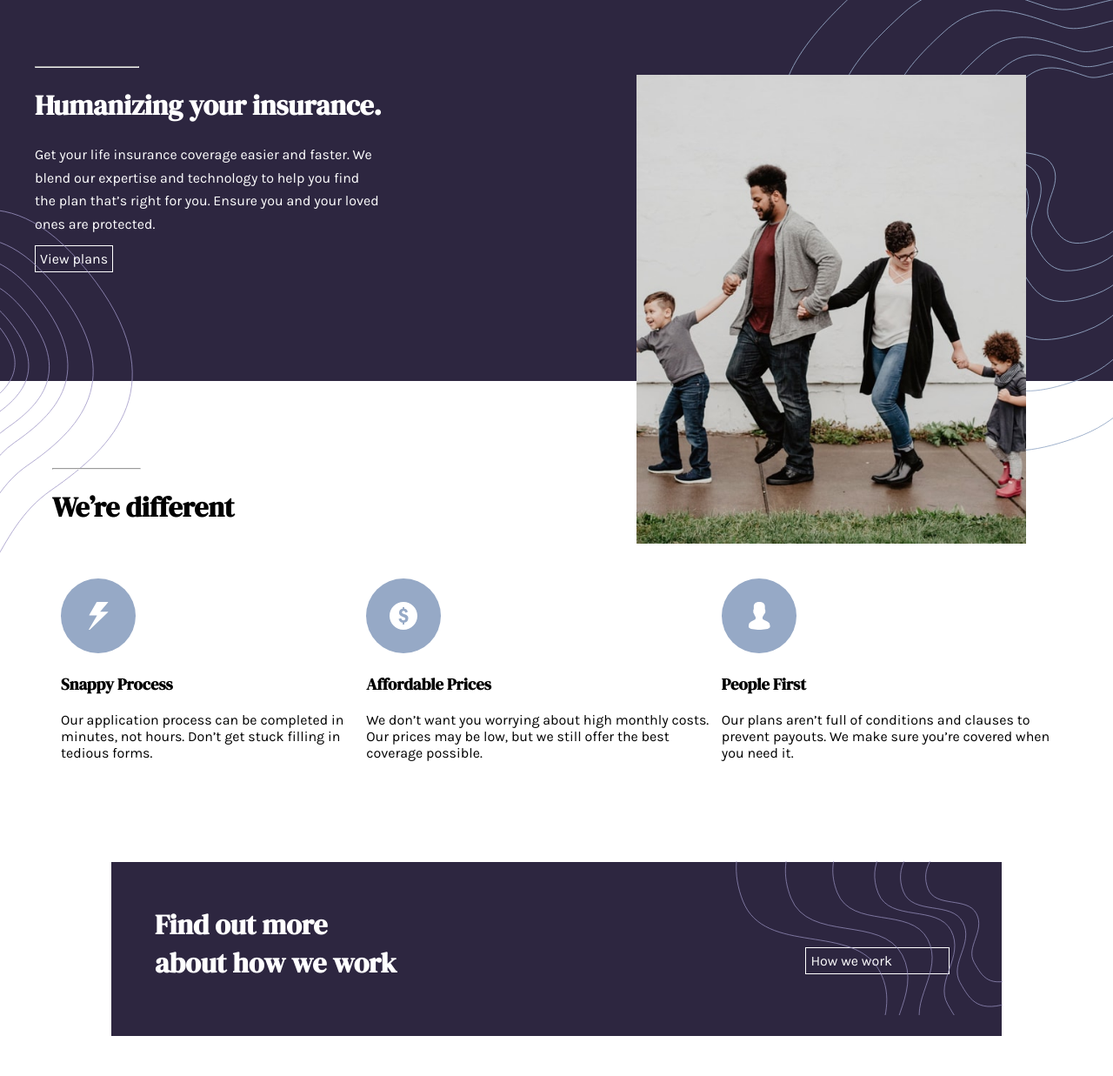
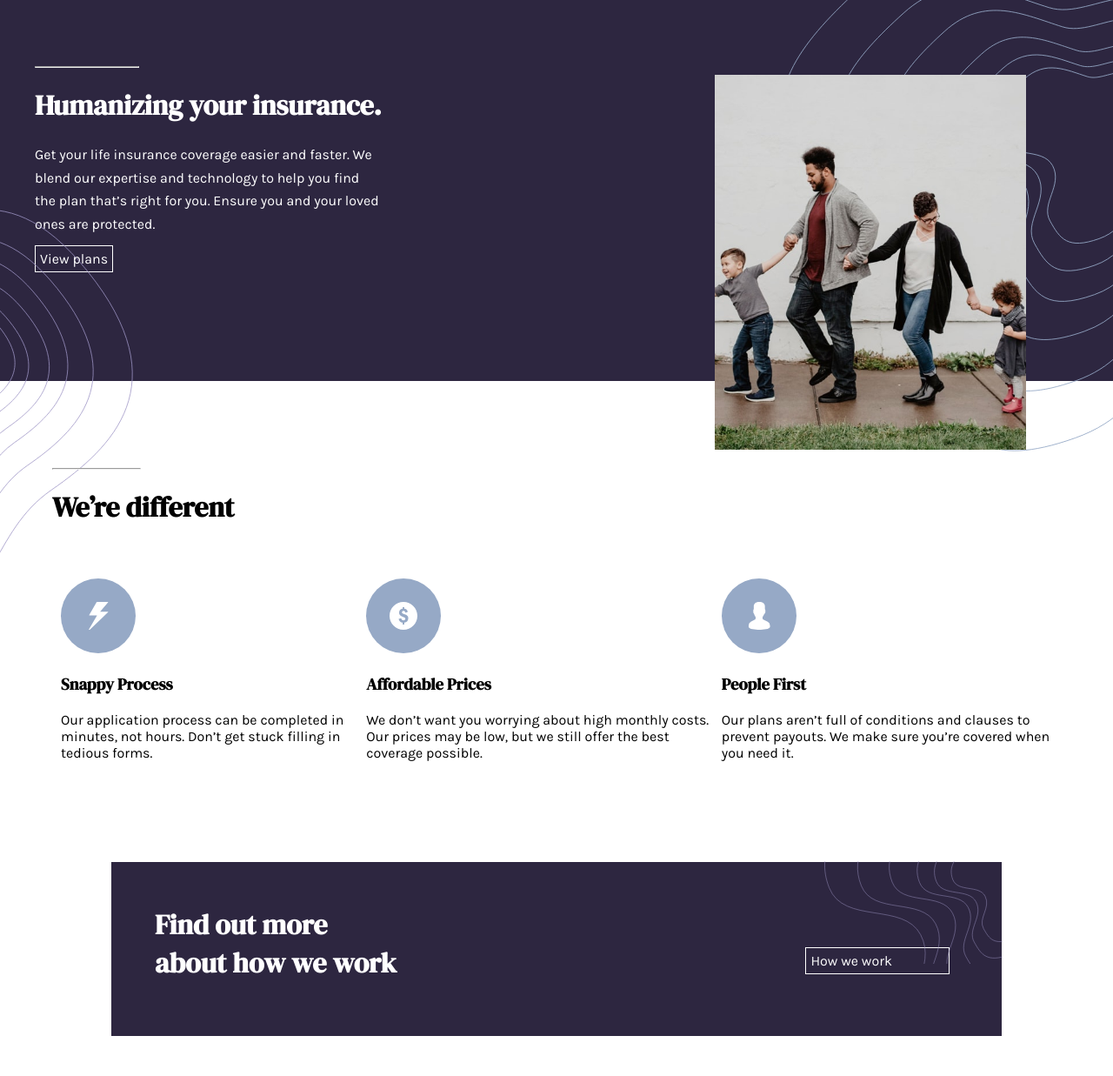
Before and after one commit to Kehinde13/insure, a plain HTML site: page index.html in a window 1280 px wide. Shown: the part 54-1291 px from the top of the page at 87% size. Drawn offline with Linux system fonts and the light colour scheme.

Commit message:
Update styles.css

```diff
--- a/styles.css
+++ b/styles.css
@@ -271,7 +271,7 @@ footer hr {
      }
 
      .heroDesktop {
-        width: 35%;
+        width: 28%;
         position: absolute;
         top: 140px;
         right: 100px;
@@ -353,7 +353,7 @@ footer hr {
         position: absolute;
         top: -1px;
         right: -1px;
-        width: 30%;
+        width: 20%;
      }
 
      .find a {
```
